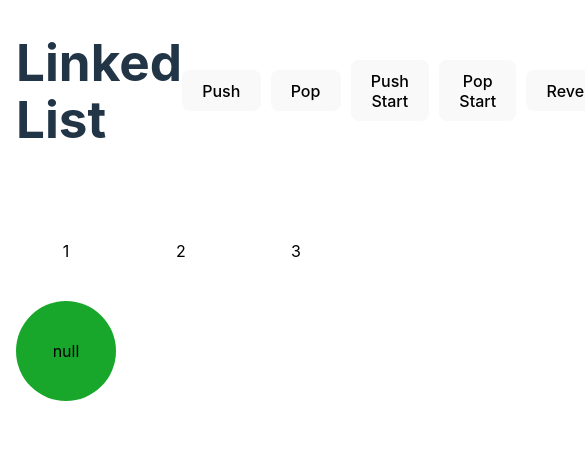
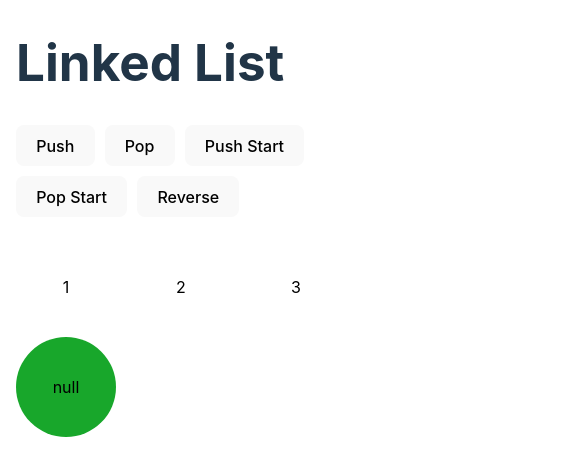
Before and after one commit to tariqs26/Linked-List-Visualizer, a React (Vite) app: page / in a window 390 px wide. Shown: the top 476 px of the page, 585 px wide, since content can reach past the window. Built offline with nearby package versions, Linux system fonts and the light colour scheme.

Commit message:
responsive header

```diff
--- a/src/App.module.css
+++ b/src/App.module.css
@@ -6,6 +6,8 @@
 
 .header {
   display: flex;
+  flex-wrap: wrap;
+  gap: 0 100px;
   align-items: center;
   justify-content: space-between;
   margin-bottom: 20px;
@@ -13,6 +15,7 @@
 
 .nav {
   display: flex;
+  flex-wrap: wrap;
   align-items: center;
   gap: 10px;
 }
```
